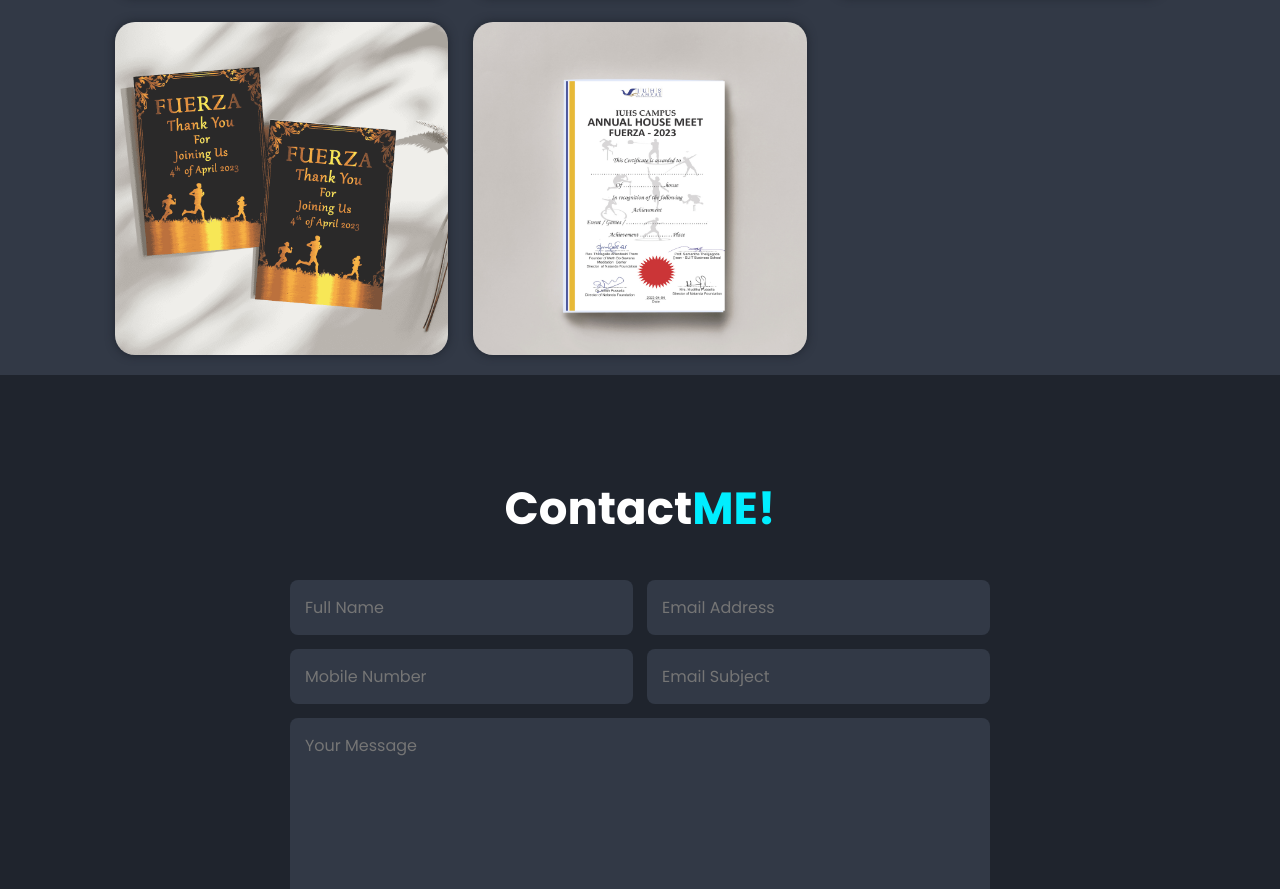
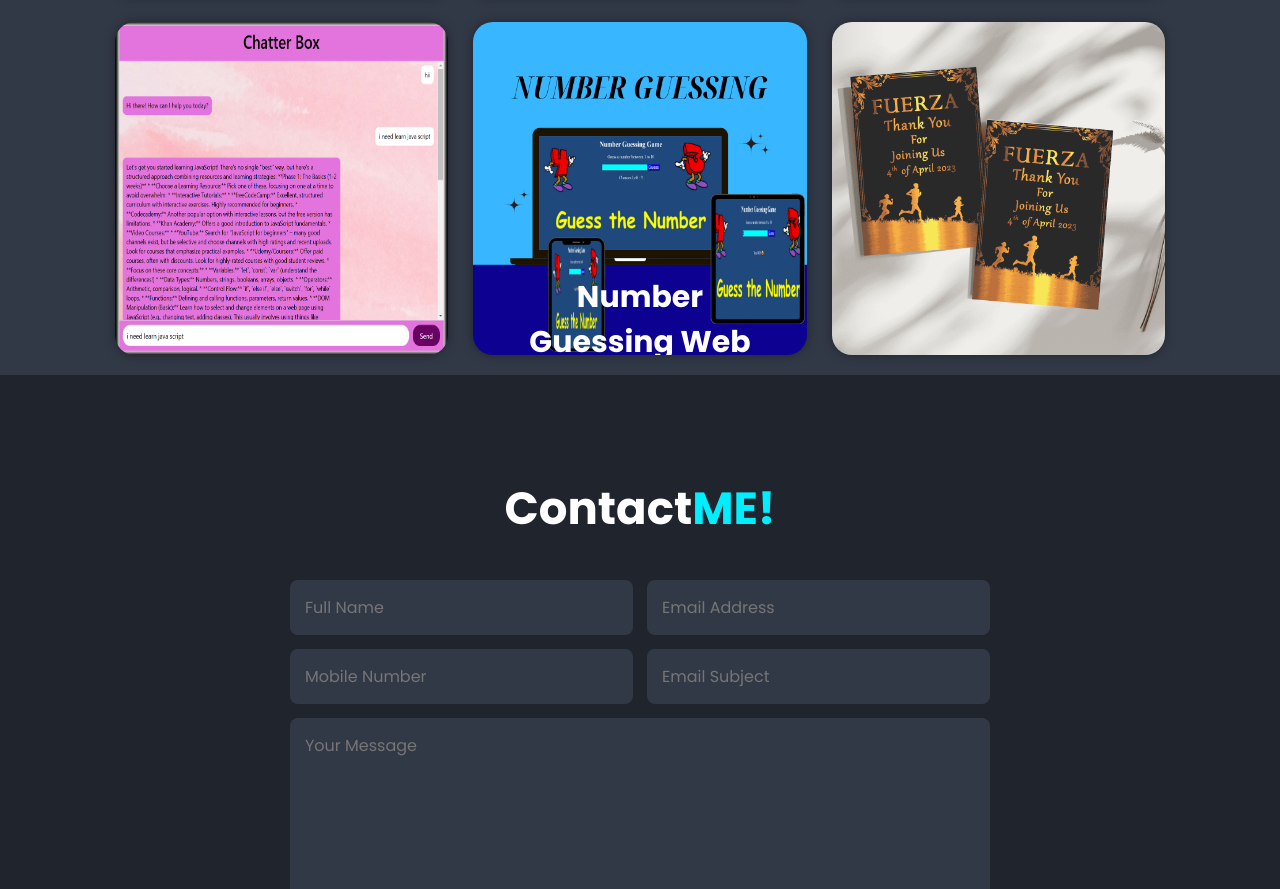
Before and after one commit to gihani571/My_Portfolio, a plain HTML site: page index.html in a window 1280 px wide. Shown: the part 3000-3889 px from the top of the page. Drawn offline with nearby package versions, Linux system fonts and the light colour scheme.

Commit message:
adding new projects

```diff
--- a/index.html
+++ b/index.html
@@ -89,6 +89,7 @@
                 <img src="image/ceylonStyle.png" alt="">
                 <div class="portfolio-layer">
                     <h4>Fashion E-Commerce website</h4>
+                    <a href=" https://github.com/gihani571/Ceylon_Style_E_Commerce_Website.git"><i class='bx bxl-github'></i></a>
                     <p>In this project I try making a stylish and user-friendly fashion e-commerce website that provides a seamless shopping experience and showcases the latest trends.</p>
                 </div>
             </div>
@@ -103,7 +104,24 @@
                 <img src="image/Blue Modern Mobile Mockup Instagram Post.png" alt="">
                 <div class="portfolio-layer">
                     <h4>Water Bill Calculator</h4>
+                    <a href=" https://github.com/gihani571/water-Bill-Calculator.git"><i class='bx bxl-github'></i></a>
                     <p>In this project I try detect Creating a simple and efficient water bill calculator that helps users easily calculate their water usage and costs.</p>
+                </div>
+            </div>
+            <div class="portfolio-box">
+                <img src="image/chatApp.png" alt="">
+                <div class="portfolio-layer">
+                    <h4>Chat App</h4>
+                    <a href=" https://github.com/gihani571/Chat_App.git"><i class='bx bxl-github'></i></a>
+                    <p>Creating simple and easy-to-use chat apps for smooth communication with clean design and user-friendly layouts.</p>
+                </div>
+            </div>
+            <div class="portfolio-box">
+                <img src="image/Number_Guessing.png" alt="">
+                <div class="portfolio-layer">
+                    <h4>Number Guessing Web Game</h4>
+                    <a href="https://github.com/gihani571/Number_Guessing_Web.git"><i class='bx bxl-github'></i></a>
+                    <p>Creating a number guessing game using HTML, CSS, and JavaScript. Players try to guess a random number within a set range. The game shows if the guess is correct or not. It has an easy-to-use design for entering guesses and displaying results. A reset button allows players to start the game over, and CSS is used to make the game look good and simple.</p>
                 </div>
             </div>
             <div class="portfolio-box">
@@ -113,13 +131,7 @@
                     <p>"Designing simple and personalized thank you cards to express appreciation.</p>
                 </div>
             </div>
-            <div class="portfolio-box">
-                <img src="image/cetificate.png" alt="">
-                <div class="portfolio-layer">
-                    <h4>Certificate Design</h4>
-                    <p>Designing clean and professional certificates that clearly show achievements with attractive layouts.</p>
-                </div>
-            </div>
+
         </div>
     </section>
     <section class="contact" id="contact">
--- a/style.css
+++ b/style.css
@@ -81,7 +81,7 @@
  }
 
  .home-img img{
-    width:25vw ;
+    width:20vw ;
     animation: floatImage 4s ease-in-out infinite;
  }
 
```
Also changed, not shown: image/Number_Guessing.png (added), image/chatApp.png (added).
